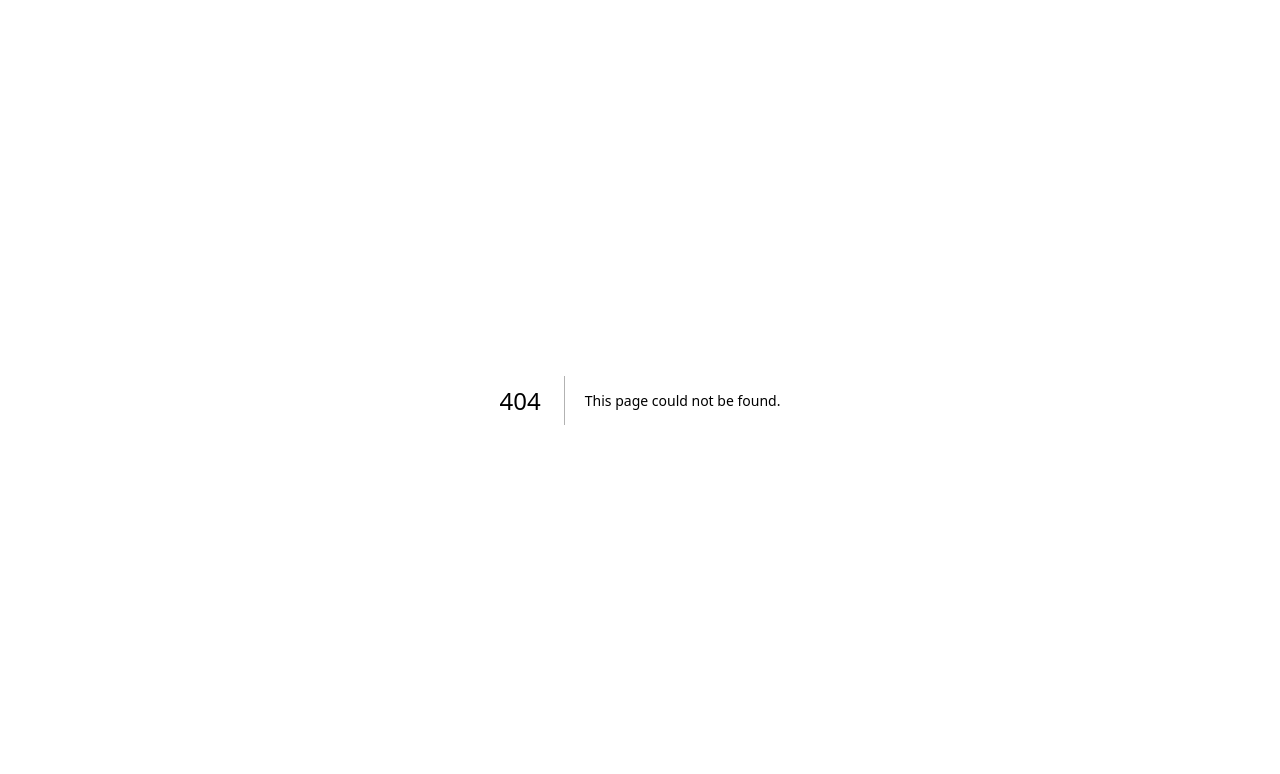
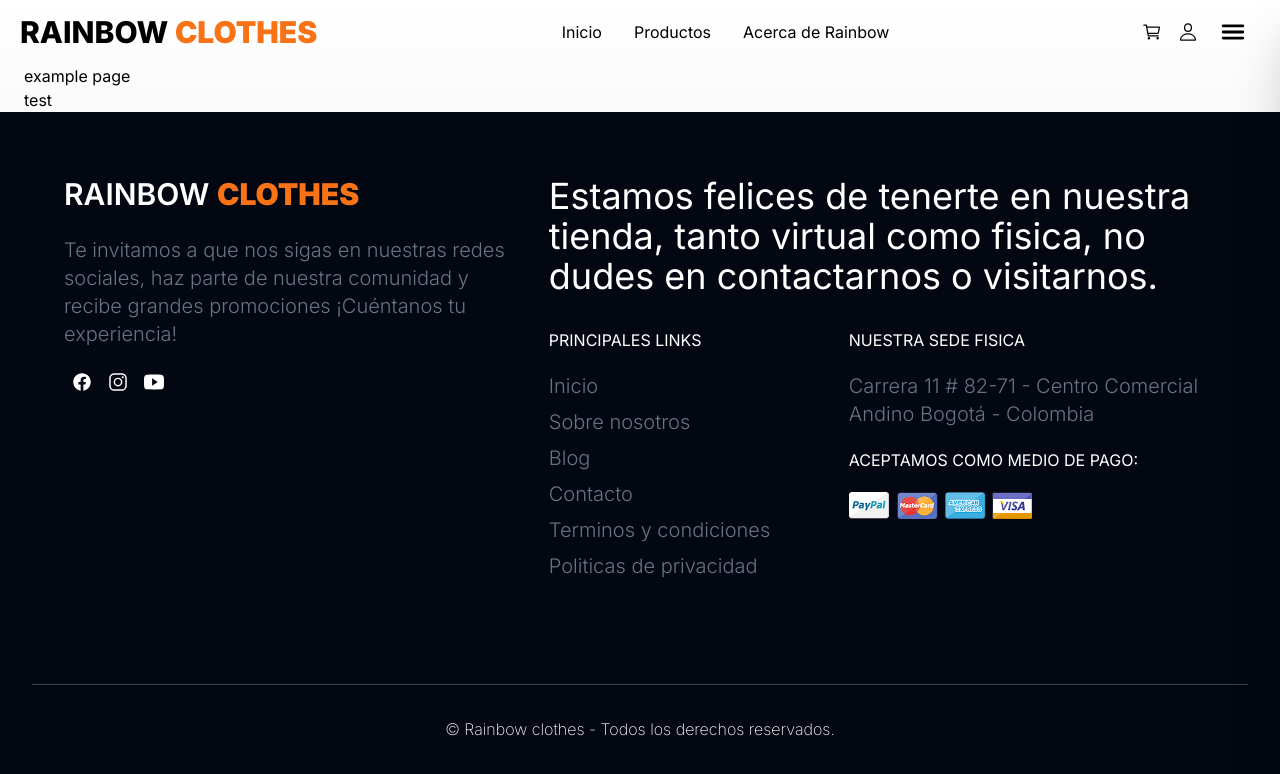
Before and after one commit to andersonP-R/rainbow-front, a Next.js app: page /example in a window 1280 px wide. Before the commit this address had no page. Shown: the top 774 px of the page. Built offline with nearby package versions, Linux system fonts and the light colour scheme.

Commit message:
add testing libraries

```diff
--- /dev/null
+++ b/src/app/(shop)/example/page.tsx
@@ -0,0 +1,10 @@
+import Link from "next/link";
+
+export default function ExamplePage() {
+  return (
+    <div>
+      <h1>example page</h1>
+      <Link href="/">test</Link>
+    </div>
+  );
+}
```
